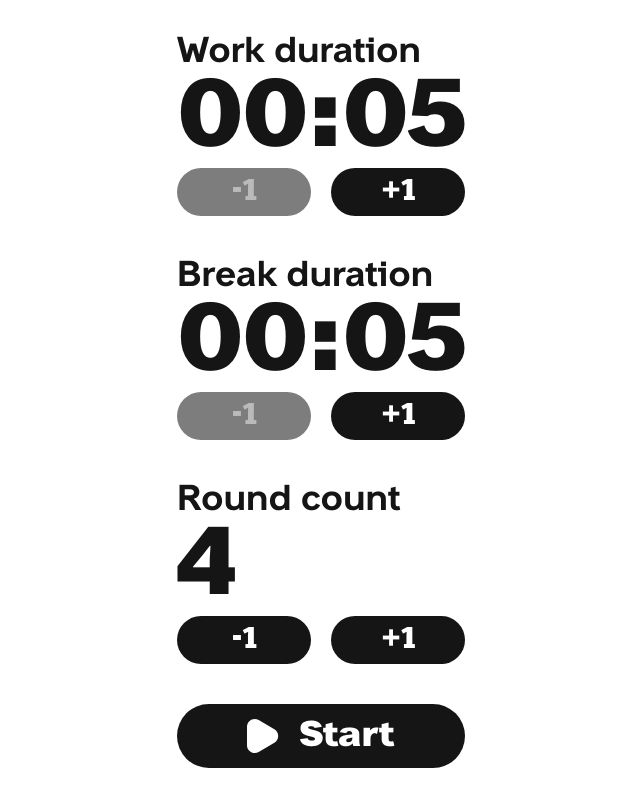
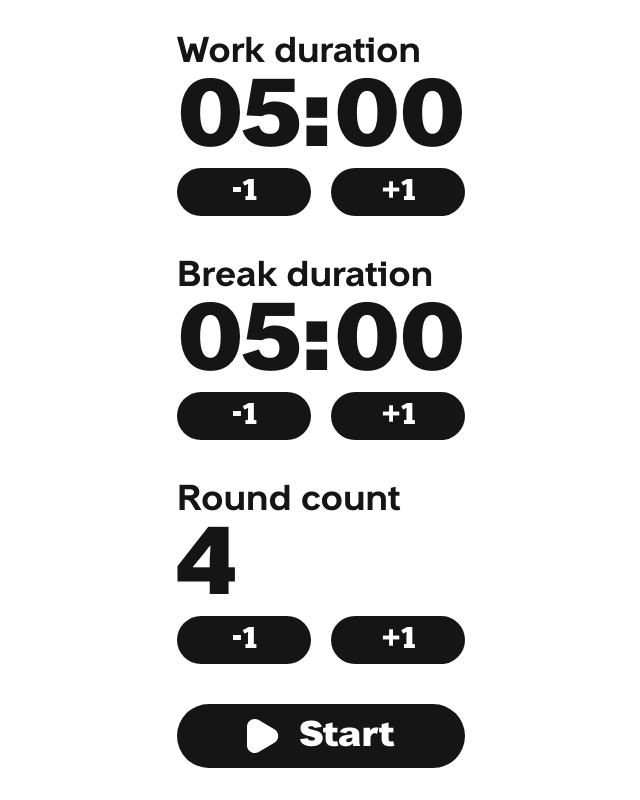
Before and after one commit to soisyhpe/pomodoro, a React (Vite) app: page / in a window 1280 px wide. Shown: the whole page, without its empty margins (319-959 px from the left). Built offline with nearby package versions, Linux system fonts and the light colour scheme.

Commit message:
fix break duration & work duration

```diff
--- a/src/Timer.jsx
+++ b/src/Timer.jsx
@@ -1,6 +1,6 @@
 import './timer.css';
 import {ConfigTimerSection, TimerSection} from "./components/TimerSection.jsx";
-import React, {useRef, useState, useEffect, isValidElement} from 'react';
+import React, { useState, useEffect} from 'react';
 import {UsualButton} from "./components/Button.jsx";
 import playOrResumeButton from './assets/play_button.svg';
 import pauseButton from './assets/pause_button.svg';
@@ -11,10 +11,10 @@ function Timer() {
   //////////////////////// Const and States
 
   ///User input initial values to be stored
-  const [workingTime, setWorkingTime] = useState(5);
-  const [breakDuration, setBreakDuration] = useState( 5);
+  const [workingTime, setWorkingTime] = useState(5*60);
+  const [breakDuration, setBreakDuration] = useState(5*60);
   const [roundCount, setRoundCount] = useState(4);
-  const countdownConst=2
+  const countdownConst=3
 
   // pages
   const [countdownPage,setCountdownPage]= useState(false);
@@ -35,31 +35,6 @@ function Timer() {
   const [workEnd, setWorkEnd]=useState(new Date().getTime())
   const [breakEnd, setBreakEnd]=useState(new Date().getTime())
 
-  // workTime && beaktime timer
-  // useEffect(() => {
-  //   if (started){
-
-  //     //casual behavior
-  //     if (!paused) {
-  //       workEnd==null && setWorkEnd(new Date().getTime()+remainingWorkTime*1000)
-  //       breakEnd==null && setBreakEnd(new Date().getTime()+remainingBreakTime*1000)
-  //       const interval = setInterval(() => {
-  //         !breakPage && setRemainingWorkTime((workEnd - new Date().getTime()) / 1000);
-  //         if(!breakPage && remainingWorkTime<=1){setBreakEnd(new Date().getTime()+breakDuration*1000); setBreakPage(true) ;}
-  //         breakPage && setRemainingBreakTime((breakEnd - new Date().getTime()) / 1000);
-  //         if(breakPage && remainingBreakTime<=1) { setWorkEnd(new Date().getTime()+workingTime*1000);setBreakPage(false); setRemainingRounds(remainingRounds-1)};
-  //         if(remainingRounds<1 && breakPage){setHomeScreen(true);setStarted(false);setCountdown(countdownConst)}
-  //       }, 100);
-  //       return () => clearInterval(interval);
-  //     }
-
-  //     //behaviour on pause
-  //     paused && workEnd !=null && !breakPage && setRemainingWorkTime((workEnd - new Date().getTime()) / 1000)
-  //     paused && workEnd !=null && !breakPage && setWorkEnd(null);
-  //     paused && breakEnd !=null && breakPage && setRemainingBreakTime((breakEnd - new Date().getTime()) / 1000);
-  //     paused && breakEnd !=null && breakPage && setBreakEnd(null);
-
-  // }}, [paused, workEnd, remainingWorkTime, breakEnd, remainingBreakTime, breakPage, remainingRounds]);
   useEffect(() => {
     let interval;
 
@@ -106,10 +81,12 @@ function Timer() {
   // N1
 
   const pauseOrResumeTimer=()=>setPaused(!paused)
+  // const exitTimer=()=>setHomeScreen(true)
 
   function startTimer(){setCountdownPage(true);}
   useEffect(() => {
     if (countdownPage){
+      setCountdown(countdownConst)
     const isDelayedIntervalId = setInterval(() => {
       setCountdown((count) => {
         if (count <= 1) {
@@ -223,7 +200,7 @@ function Timer() {
                   </div>
 
                   {/* Cancel button */}
-                  <div onClick={() => {}}
+                  <div
                        className='w-full h-16 bg-red-700 rounded-full cursor-pointer select-none'>
 
                     <div className='w-full h-full flex justify-center items-center'>
```
